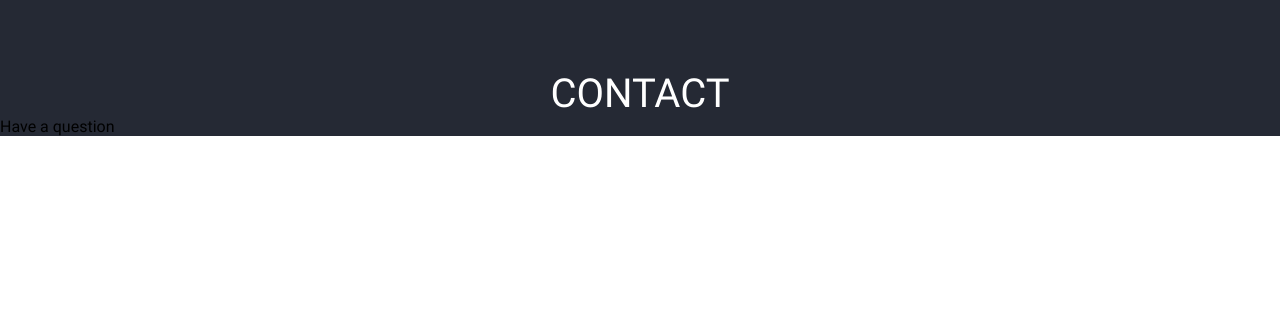
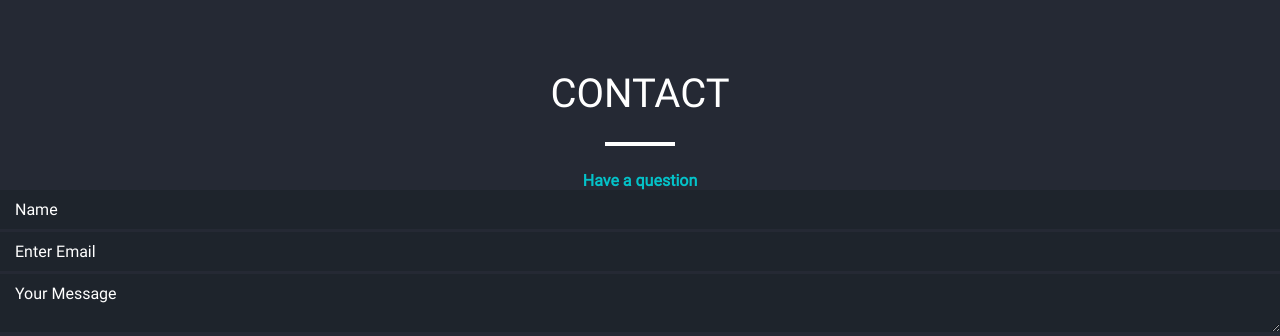
Before and after one commit to Rishabh199-5/Portfolio, an Angular app: page / in a window 1280 px wide. Shown: the part 2024-2360 px from the top of the page. Before the commit the page ends 2160 px from the top, so only its background shows below. Built offline with nearby package versions, Linux system fonts and the light colour scheme.

Commit message:
changes for contact form

```diff
--- a/src/app/app.module.ts
+++ b/src/app/app.module.ts
@@ -1,5 +1,6 @@
 import { BrowserModule } from '@angular/platform-browser';
 import { NgModule } from '@angular/core';
+import { ReactiveFormsModule} from '@angular/forms';
 
 import { AppRoutingModule } from './app-routing.module';
 import { AppComponent } from './app.component';
@@ -21,6 +22,7 @@ import { ContactMeComponent } from './contact-me/contact-me.component';
   imports: [
     BrowserModule,
     AppRoutingModule,
+    ReactiveFormsModule,
     ServiceWorkerModule.register('ngsw-worker.js', { enabled: environment.production })
   ],
   providers: [],
--- a/src/app/contact-me/contact-me.component.html
+++ b/src/app/contact-me/contact-me.component.html
@@ -1,11 +1,20 @@
 <div class="container">
     <div class="header">
-        <span>CONTACT</span>
+        <div class="label">CONTACT</div>
+        <div class="line-container">
+            <span class="line"></span>
+        </div>
     </div>
-    <div class="line"></div>
     <div class="contact-form">
             <div class="text">
                 {{contactText}}
             </div>
+            <div class="form">
+                <form [formGroup]="contactForm" >
+                    <input type="text" formControlName="name">
+                    <input type="text" formControlName="email">
+                    <textarea formControlName="message"></textarea>
+                </form>
+            </div>
     </div>
 </div>
--- a/src/app/contact-me/contact-me.component.scss
+++ b/src/app/contact-me/contact-me.component.scss
@@ -1,10 +1,53 @@
+input,textarea{
+    display: block;
+    width: 100%;
+    box-sizing: border-box;
+    outline: none;
+    border: 0;
+    padding: 10px 15px;
+    background: #1E242C;
+    font-size: 12pt;
+    margin-bottom: 3px;
+    color: #fff;
+}
+
 .container{
     background: #252934;
     .header{
-        font-size: 30pt;
-        color:#ffffff;
-        display: flex;
-        align-items: center;
-        place-content: center;
+        .label{
+            font-size: 30pt;
+            color:#ffffff;
+            display: flex;
+            align-items: center;
+            place-content: center;
+            width:100%;
+        }
+        .line-container{
+            width: 100%;
+            display: flex;
+            align-items: center;
+            place-content: center;
+            .line{
+                width: 70px;
+                height: 4px;
+                background: #ffffff;
+                margin: 25px 0;
+            }
+          }
+    }
+    .contact-form{
+        .text{
+            font-weight: 600;
+            color: #04C2C9;
+            text-align: center;
+        }
+        .form{
+            display: inline-block;
+            width:100%;
+            form{
+                margin: 0 auto;
+                min-width: 500px;
+            }
+        }
     }
 }
--- a/src/app/contact-me/contact-me.component.ts
+++ b/src/app/contact-me/contact-me.component.ts
@@ -1,4 +1,5 @@
 import { Component, OnInit } from '@angular/core';
+import { FormBuilder, FormGroup } from '@angular/forms';
 
 @Component({
   selector: 'contact-me',
@@ -7,7 +8,18 @@ import { Component, OnInit } from '@angular/core';
 })
 export class ContactMeComponent implements OnInit {
   contactText="Have a question";
-  constructor() { }
+  contactForm:FormGroup;
+
+  constructor(
+    private fb:FormBuilder
+  ) {
+    this.contactForm=this.fb.group({
+        name:['Name'],
+        email:['Enter Email'],
+        message:['Your Message']
+      }
+    )
+  }
 
   ngOnInit() {
   }
```
